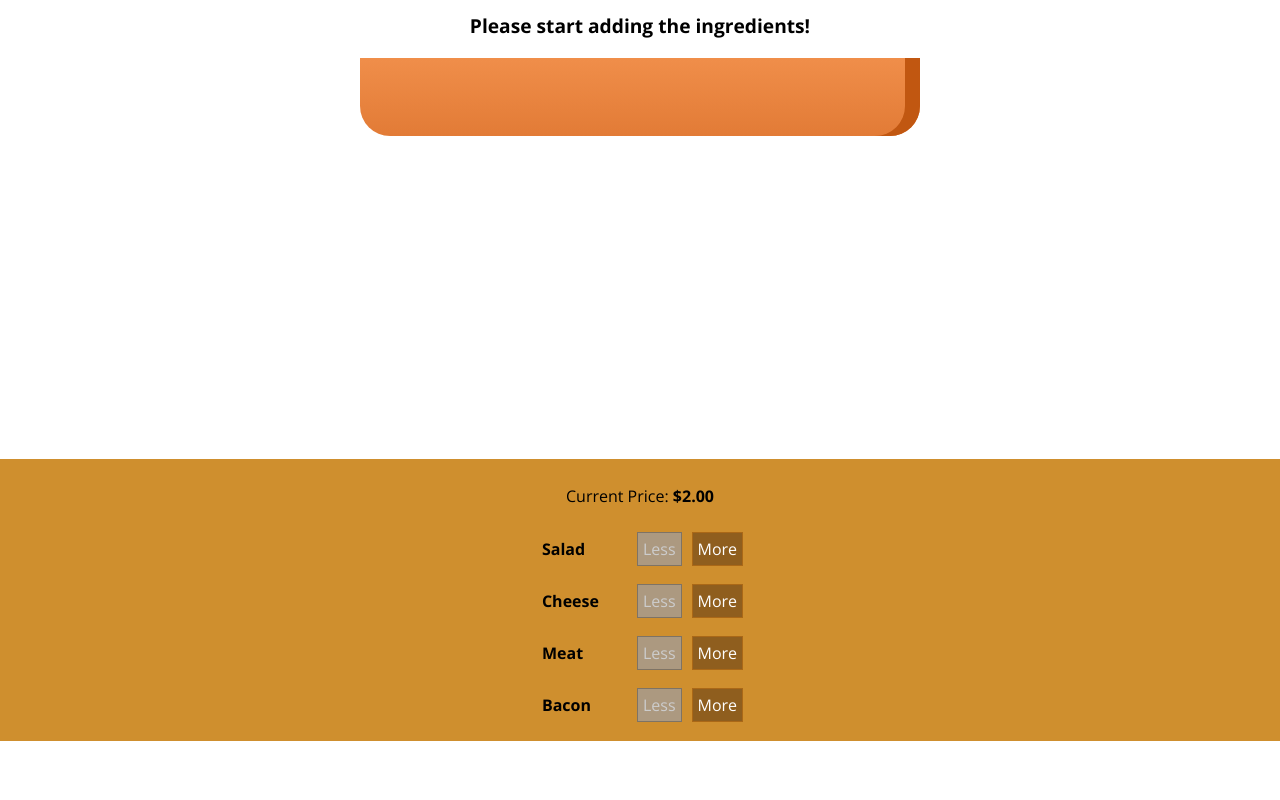
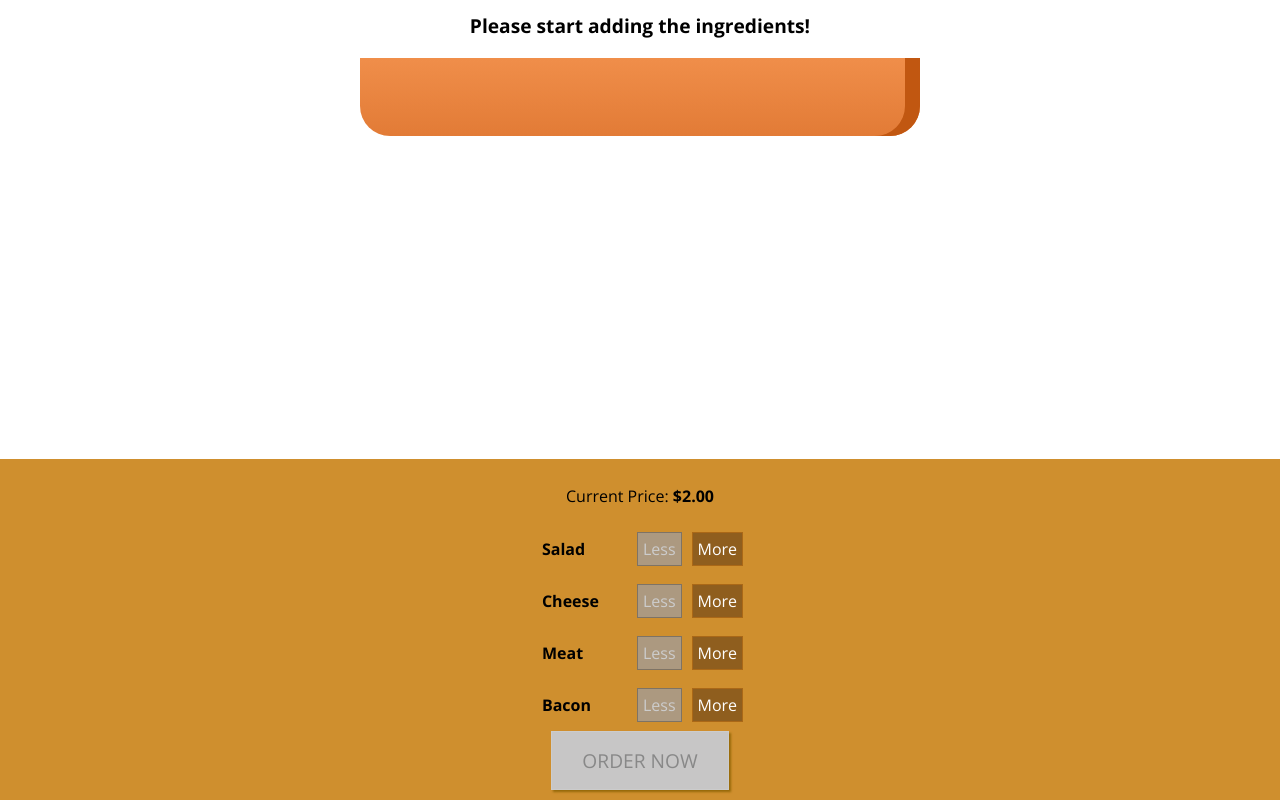
Before and after one commit to Skona27/burger-builder, a React app: page / in a window 1280 px wide. Shown: the part 179-979 px from the top of the page. Before the commit the page ends 920 px from the top, so only its background shows below. Built offline with nearby package versions, Linux system fonts and the light colour scheme.

Commit message:
added checkout button

```diff
--- a/src/components/Burger/BuildControls/BuildControls.css
+++ b/src/components/Burger/BuildControls/BuildControls.css
@@ -8,3 +8,45 @@
     margin: auto;
     padding: 10px 0;
 }
+
+.OrderButton {
+    background-color: #DAD735;
+    outline: none;
+    cursor: pointer;
+    border: 1px solid #966909;
+    color: #966909;
+    font-family: inherit;
+    font-size: 1.2em;
+    padding: 15px 30px;
+    box-shadow: 2px 2px 2px #966909;
+}
+
+.OrderButton:hover, .OrderButton:active {
+    background-color: #A0DB41;
+    border: 1px solid #966909;
+    color: #966909;
+}
+
+.OrderButton:disabled {
+    background-color: #C7C6C6;
+    cursor: not-allowed;
+    border: 1px solid #ccc;
+    color: #888888;
+}
+
+@keyframes enable {
+    0% {
+        transform: scale(1);
+    }
+    60% {
+        transform: scale(1.1);
+    }
+    100% {
+        transform: scale(1);
+    }
+}
+@media (max-width:810px) {
+  .BuildControls {
+    display: block;
+  }
+}
--- a/src/components/Burger/BuildControls/BuildControls.js
+++ b/src/components/Burger/BuildControls/BuildControls.js
@@ -21,6 +21,7 @@ const buildControls = props => {
           disabled={props.disabled[control.type]}
         />
       ))}
+      <button className={classes.OrderButton} disabled={!props.purchasable}>ORDER NOW</button>
     </div>
   )
 }
--- a/src/containers/BurgerBuilder/BurgerBuilder.js
+++ b/src/containers/BurgerBuilder/BurgerBuilder.js
@@ -22,7 +22,8 @@ class BurgerBuilder extends Component {
         cheese: 0,
         meat: 0
       },
-      totalPrice: 2
+      totalPrice: 2,
+      isPurchasable: false
     }
   }
 
@@ -32,6 +33,8 @@ class BurgerBuilder extends Component {
 
     const newPrice = this.state.totalPrice + INGREDIENT_PRICES[type];
     this.setState({ingredients: updatedIngredients, totalPrice: newPrice});
+
+    this.updatePurchaseState(updatedIngredients);
   }
 
   removeIngredientHandler = type => {
@@ -43,6 +46,17 @@ class BurgerBuilder extends Component {
       newPrice -= INGREDIENT_PRICES[type];
       this.setState({ingredients: updatedIngredients, totalPrice: newPrice});
     }
+
+    this.updatePurchaseState(updatedIngredients);
+  }
+
+  updatePurchaseState = (updatedIngredients) => {
+    const ingredients = {...updatedIngredients};
+    const sum = Object.keys(ingredients)
+      .map(ingredientKey => ingredients[ingredientKey])
+      .reduce((acc, currEl) => acc + currEl, 0);
+
+    this.setState({isPurchasable: sum > 0});
   }
 
   render() {
@@ -59,6 +73,7 @@ class BurgerBuilder extends Component {
             addIngredient={this.addIngredientHandler}
             removeIngredient={this.removeIngredientHandler}
             disabled={disabledInfo} price={this.state.totalPrice}
+            purchasable={this.state.isPurchasable}
           />
         </Aux>
     );
```
